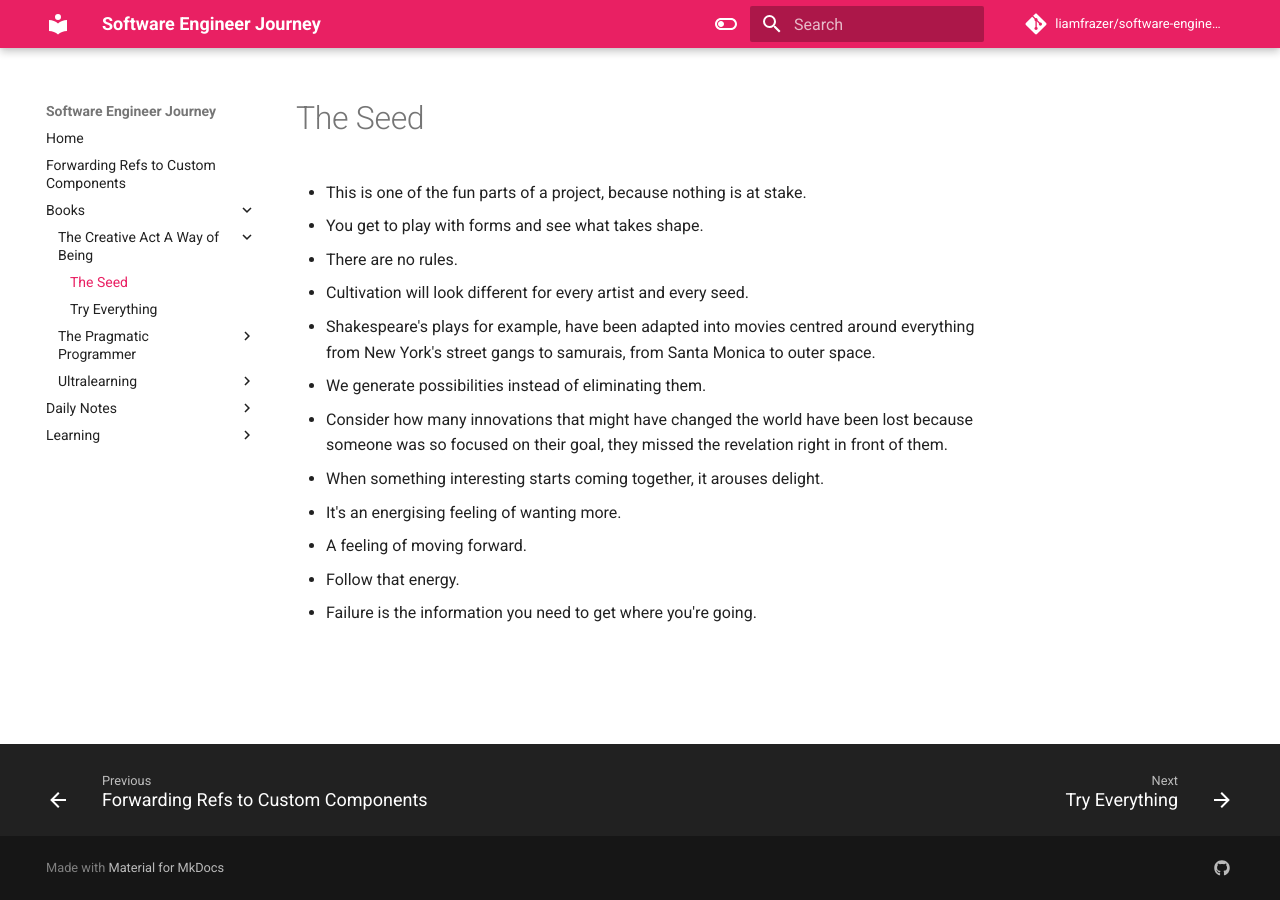
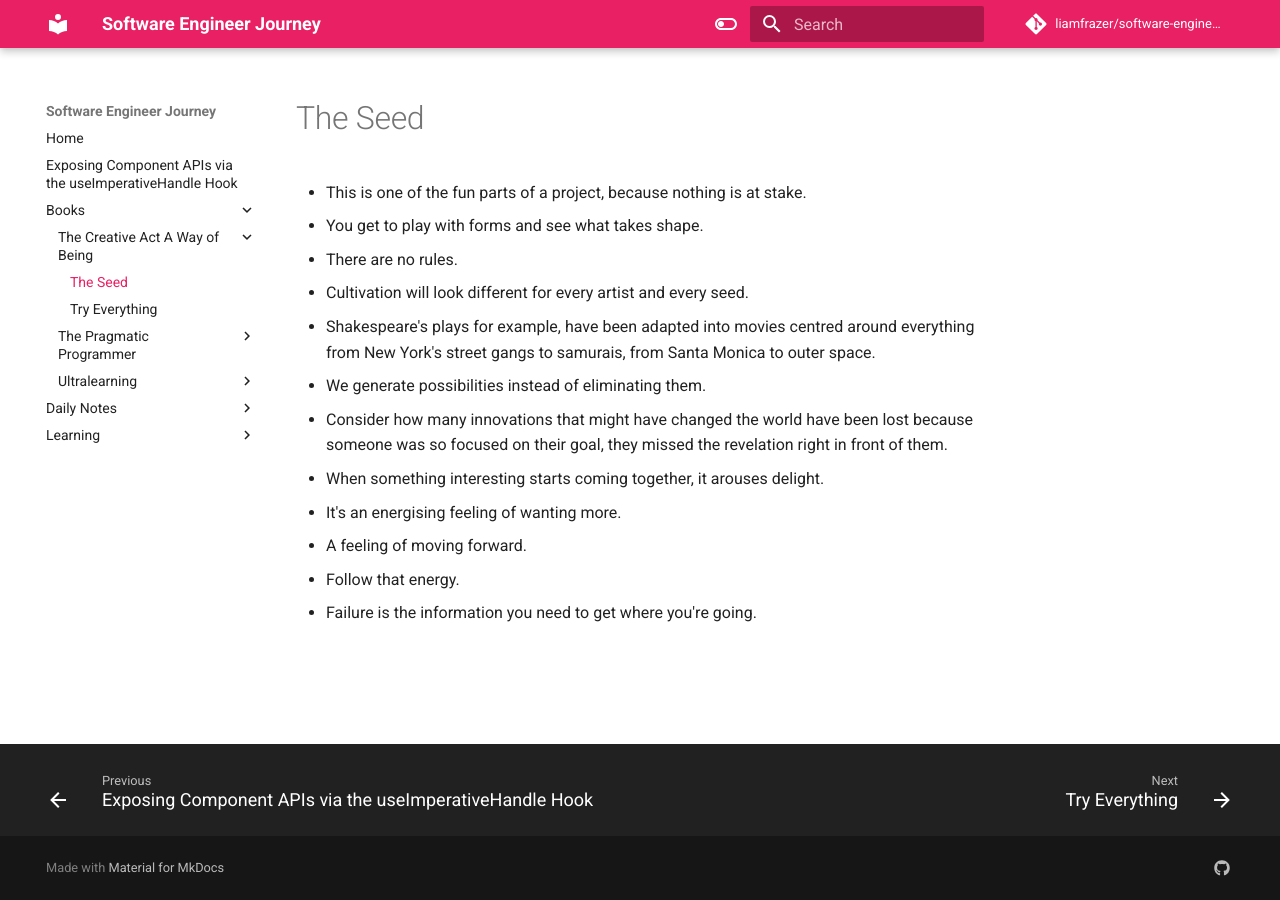
Before and after one commit to liamfrazer/software-engineer-journey, an MkDocs documentation site: the page built from docs/Books/The Creative Act - A Way of Being/The Seed.md, in a window 1280 px wide. Built offline with MkDocs 1.6.1 and Material for MkDocs 9.7.7, drawn with Linux system fonts in a browser that asks for light colours; comment, search, counter and statistics services are not loaded.

Commit message:
vault backup: 2023-12-29 16:58:45

```diff
--- /dev/null
+++ b/docs/Exposing  Component APIs via the useImperativeHandle Hook.md
@@ -0,0 +1,10 @@
+---
+tags:
+  - react
+  - APIs
+  - useImperativeHandle
+  - hooks
+---
+# Exposing  Component APIs via the useImperativeHandle Hook
+
+*
```
Also changed, not shown: docs/index.md (+1 -0 lines), docs/Learning/The Complete React Guide/Forwarding Refs to Custom Components.md (renamed from docs/Forwarding Refs to Custom Components.md).
